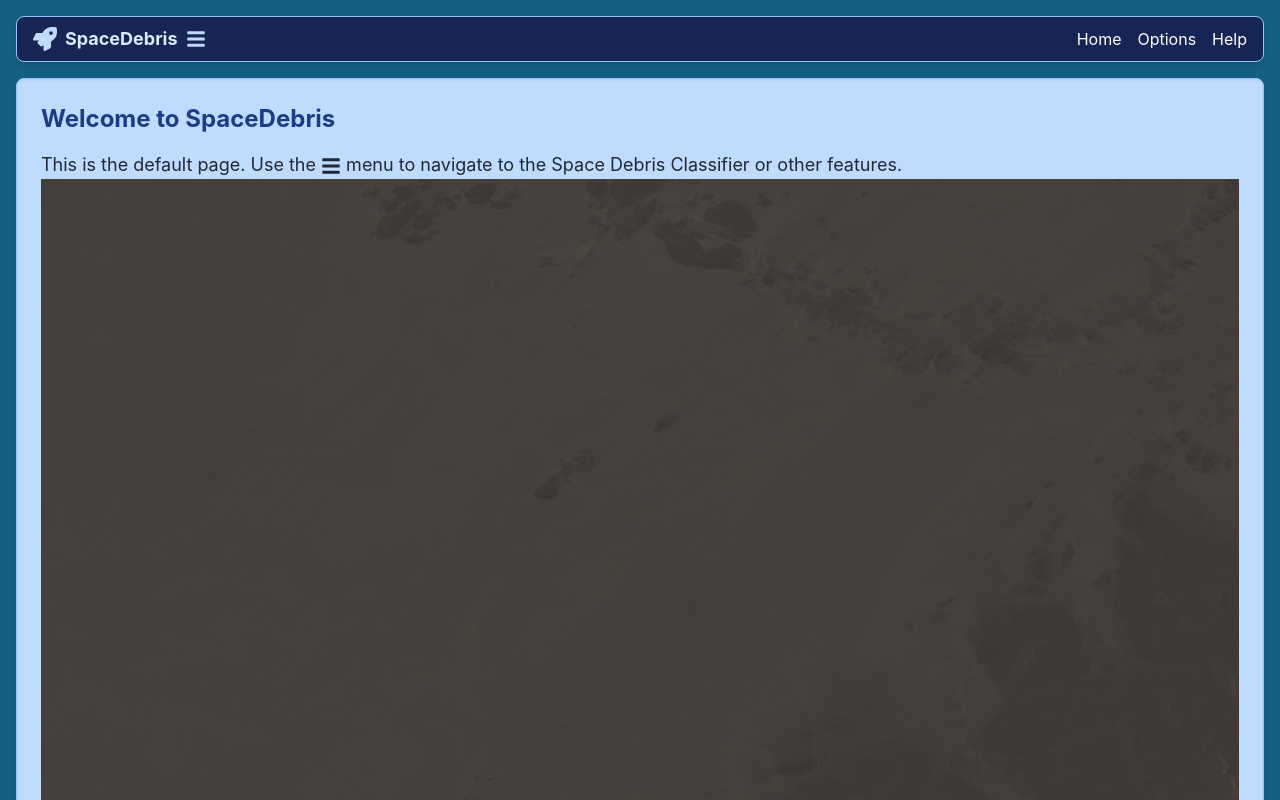
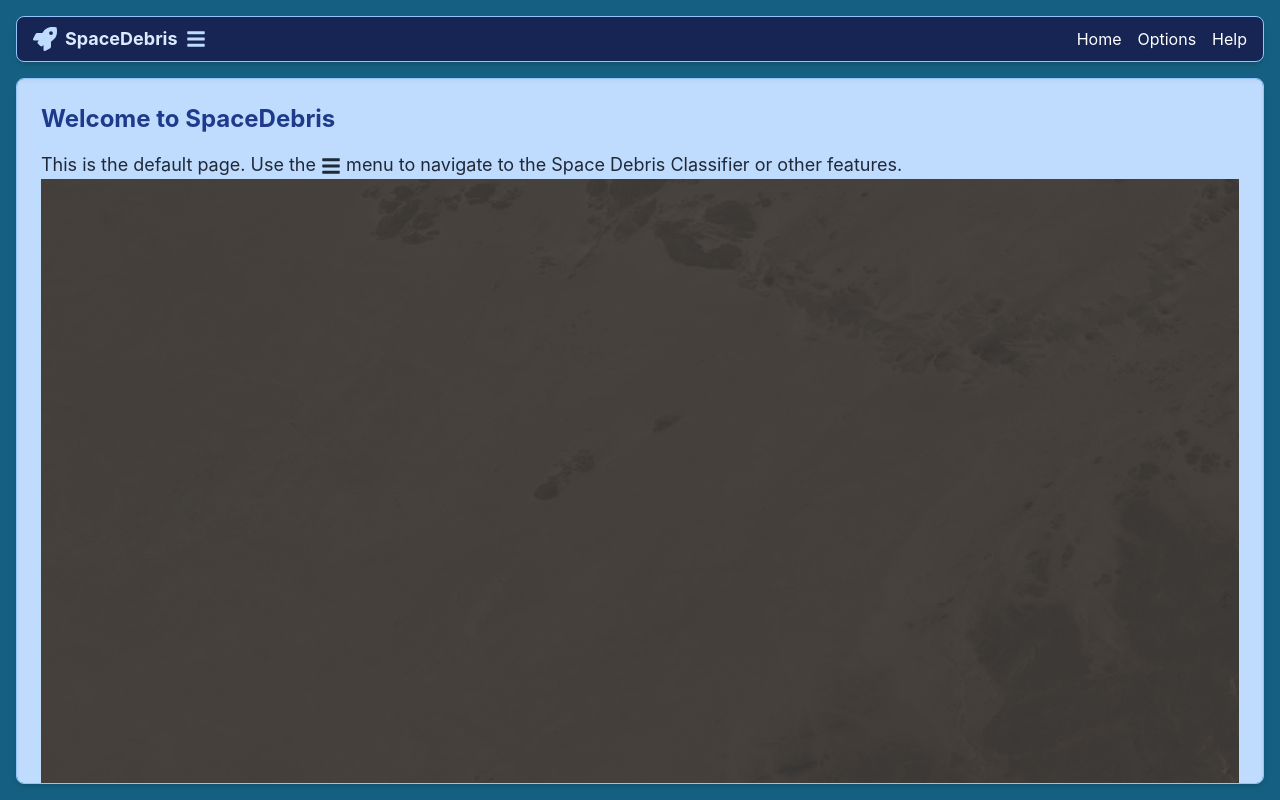
Before and after one commit to oehamilton/SpaceDebris, a React (Create React App) app in the folder frontend/: page / in a window 1280 px wide. Shown: the top 800 px of the page. Built offline with nearby package versions, Linux system fonts and the light colour scheme.

Commit message:
Made header fixed

```diff
--- a/frontend/src/App.js
+++ b/frontend/src/App.js
@@ -15,12 +15,12 @@ function App() {
 
   return (
     <Router>
-      <div className="min-h-screen bg-space-blue p-2 sm:p-4">
+      <div className="h-screen bg-space-blue p-2 sm:p-4 flex flex-col gap-2 sm:gap-4 overflow-hidden">
         {/* Top Pane: Header with Navigation Toggle */}
         <Header toggleSidebar={toggleSidebar} isSidebarOpen={isSidebarOpen} />
 
         {/* Main Content: Full-width Main Pane */}
-        <main className="mt-2 sm:mt-4 bg-blue-200 border border-blue-300 rounded-lg shadow-md overflow-y-auto">
+        <main className="flex-1 bg-blue-200 border border-blue-300 rounded-lg shadow-md overflow-y-auto">
           <Routes>
             <Route path="/" element={<DefaultPage />} />
             <Route path="/classifier" element={<SpaceDebrisClassifier />} />
```
Also changed, not shown: 1 other file (tests, documents, lock files or other folders).
